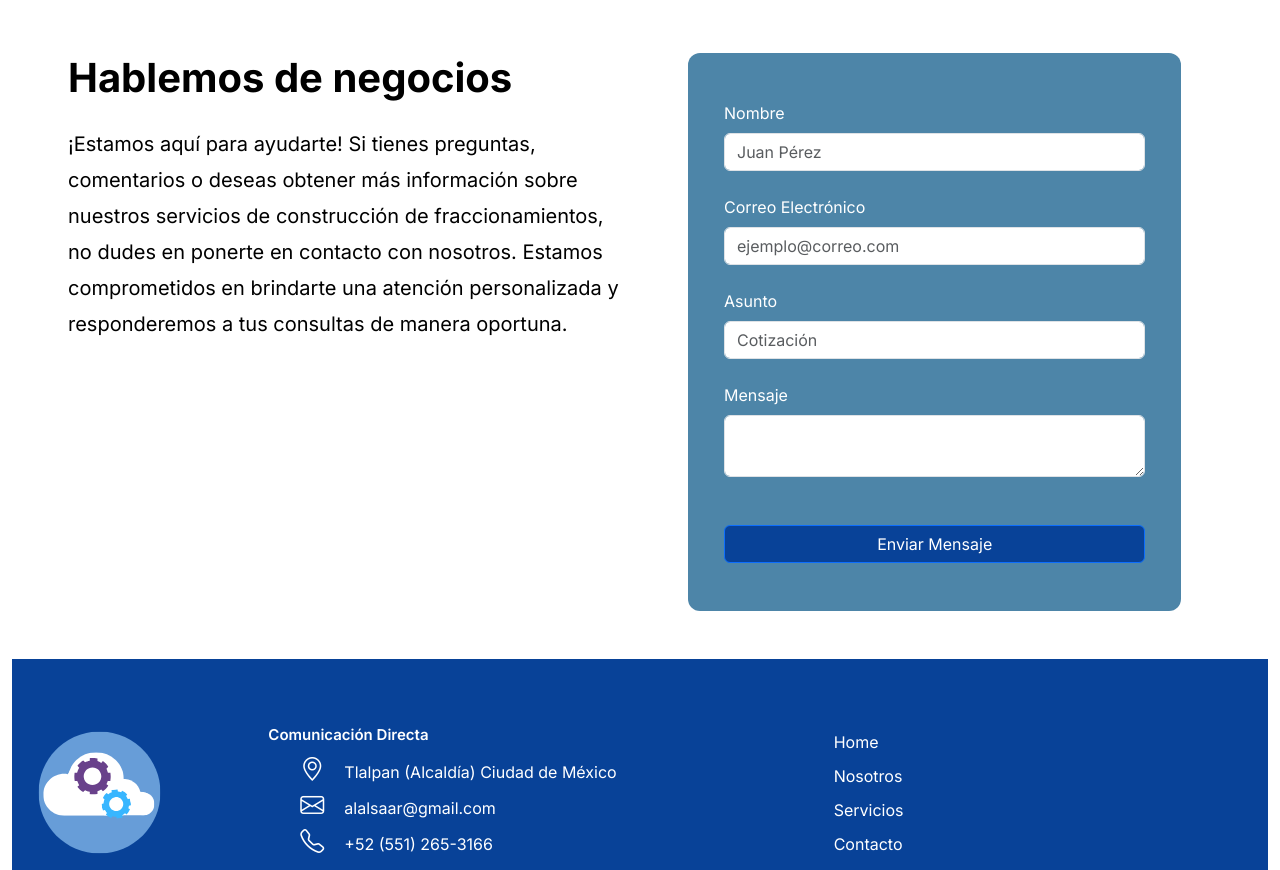
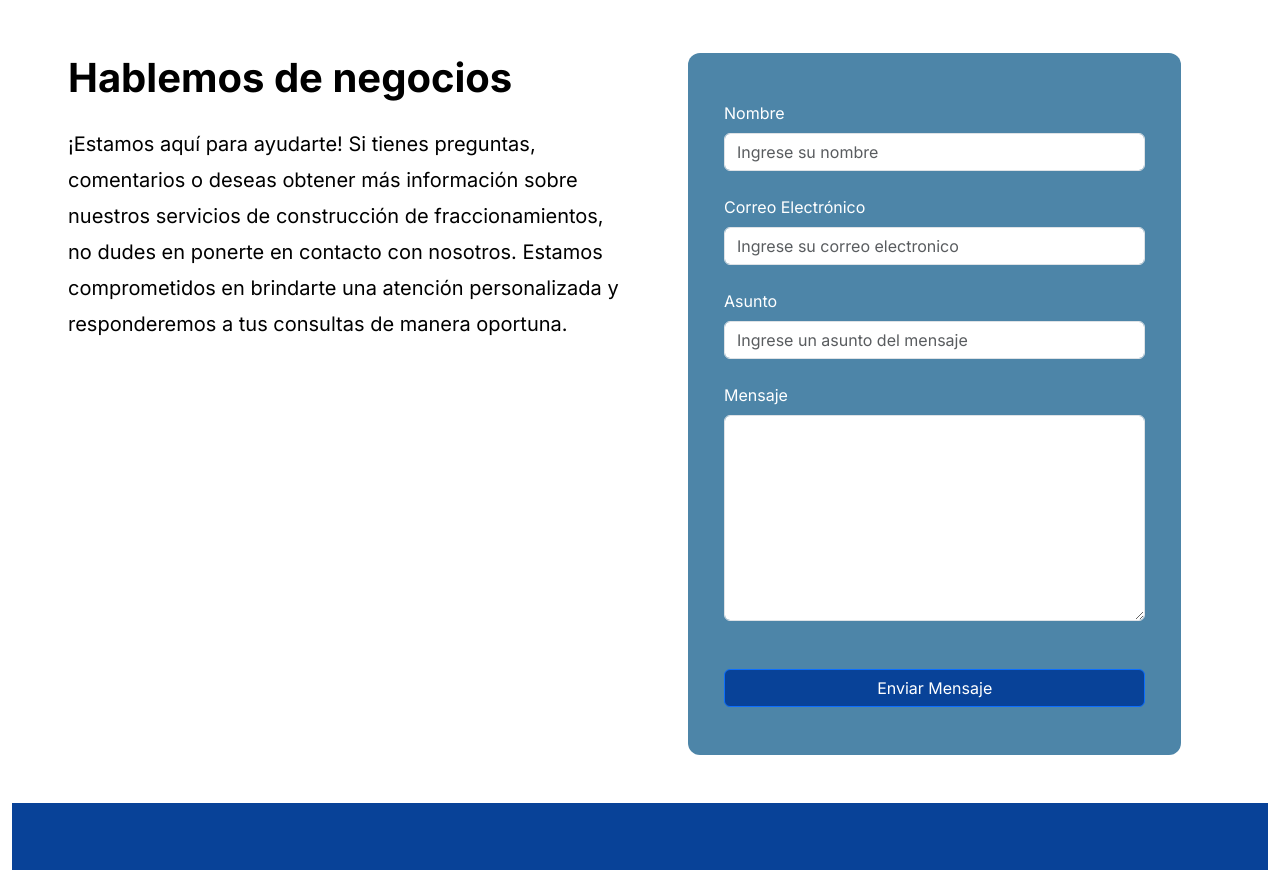
Before and after one commit to ashantys/web-kadiz, a Next.js app: page / in a window 1280 px wide. Shown: the part 3060-3930 px from the top of the page. Built offline with nearby package versions, Linux system fonts and the light colour scheme.

Commit message:
fix(email):se arreglo el funcionamiento del formulario

```diff
--- a/app/api/send-email/route.js
+++ /dev/null
@@ -1,41 +0,0 @@
-import nodemailer from 'nodemailer';
-import express from 'express';
-
-const app = express();
-app.use(express.json());
-
-app.post('/send-email', async (req, res) => {
-  try {
-    const { from, to, subject, text } = req.body;
-
-    // Configura el transporte de correo (en este caso, utilizando Gmail)
-    const transporter = nodemailer.createTransport({
-      service: 'Gmail',
-      auth: {
-        user: 'kadiz.contacta@gmail.com', // Reemplaza con tu dirección de correo electrónico de Gmail
-        pass: 'kadiz9080100', // Reemplaza con tu contraseña de Gmail
-      },
-    });
-
-    // Configura el correo electrónico
-    const mailOptions = {
-      from,
-      to,
-      subject,
-      text,
-    };
-
-    // Envía el correo electrónico
-    const info = await transporter.sendMail(mailOptions);
-
-    console.log('Correo enviado:', info.response);
-    res.status(200).json({ message: 'Correo enviado con éxito' });
-  } catch (error) {
-    console.error('Error al enviar el correo:', error);
-    res.status(500).json({ error: 'Error al enviar el correo' });
-  }
-});
-
-app.listen(3001, () => {
-  console.log('Servidor en ejecución en el puerto 3001');
-});
--- a/app/layout.jsx
+++ b/app/layout.jsx
@@ -2,7 +2,7 @@
 import './globals.css'
 import 'bootstrap/dist/css/bootstrap.min.css';
 import Head from 'next/head';
-import Navbar from '@/components/Navbar';
+import Navbar from '../components/Navbar';
 
 const inter = Inter({ subsets: ['latin'] })
 
--- a/components/Contacto.jsx
+++ b/components/Contacto.jsx
@@ -1,41 +1,41 @@
 'use client'
-import React, { useState } from 'react';
-import axios from 'axios';
+import React, { useEffect, useState } from 'react';
+import emailjs from '@emailjs/browser';
 
 const Contacto = () => {
-  const [formData, setFormData] = useState({
-    inputNombre: '',
-    inputEmail: '',
-    inputAsunto: '',
-    inputMensaje: '',
-  });
 
-  const handleInputChange = (e) => {
-    const { name, value } = e.target;
-    setFormData({
-      ...formData,
-      [name]: value,
-    });
-  };
+  const [name,setName] = useState('');
+  const [email,setEmail] = useState('');
+  const [subject, setSubject] = useState('');
+  const [message, setMessage] = useState('');
 
-  const handleSubmit = async (e) => {
+  const handleSubmit = (e) => {
     e.preventDefault();
 
-    const correo = {
-      from: formData.inputEmail,
-      to: 'kadiz.contacta@gmail.com',
-      subject: formData.inputAsunto,
-      text: formData.inputMensaje,
+    const serviceId = "service_np0lsuj";
+    const templateId = "template_ahpiyko";
+    const publicKey = "m9-83wldiyd1Y_SQb";
+
+    const templateParams = {
+      from_name: name,
+      from_email: email,
+      from_subject: subject,
+      to_name: 'Kadiz',
+      message: message,
     };
 
-    try {
-      const response = await axios.post('/api/send-email/route', correo);
-      console.log('Correo enviado con éxito', response.data);
-    } catch (error) {
-      console.error('Error al enviar el correo', error);
-    }
-  };
-
+    emailjs.send(serviceId, templateId, templateParams, publicKey)
+      .then((response) => {
+        console.log("Correo enviado con exito", response);
+        setName('');
+        setEmail('');
+        setSubject('');
+        setMessage('');
+      })
+      .catch((error) => {
+        console.error("Error mandando el email:", error);
+      });
+  }
   return (
     <div id="contacto" className="container-contacto m-5">
       <div className="row">
@@ -48,57 +48,50 @@
         <div className="col-lg-5 ms-lg-5 mt-sm-5 background-form">
           <form onSubmit={handleSubmit}>
             <div className="m-4 mt-5">
-              <label htmlFor="inputNombre" className="form-label">
+              <label className="form-label">
                 Nombre
               </label>
               <input
                 type="text"
                 className="form-control"
-                id="inputNombre"
-                placeholder="Juan Pérez"
-                name="inputNombre"
-                value={formData.inputNombre}
-                onChange={handleInputChange}
+                placeholder="Ingrese su nombre"
+                value={name}
+                onChange={(e) => setName(e.target.value)}
               />
             </div>
             <div className="m-4">
-              <label htmlFor="inputEmail" className="form-label">
+              <label className="form-label">
                 Correo Electrónico
               </label>
               <input
                 type="email"
                 className="form-control"
-                id="inputEmail"
-                placeholder="ejemplo@correo.com"
-                name="inputEmail"
-                value={formData.inputEmail}
-                onChange={handleInputChange}
+                placeholder="Ingrese su correo electronico"
+                value={email}
+                onChange={(e) => setEmail(e.target.value)}
               />
             </div>
             <div className="m-4">
-              <label htmlFor="inputAsunto" className="form-label">
+              <label className="form-label">
                 Asunto
               </label>
               <input
                 type="text"
                 className="form-control"
-                id="inputAsunto"
-                placeholder="Cotización"
-                name="inputAsunto"
-                value={formData.inputAsunto}
-                onChange={handleInputChange}
+                placeholder="Ingrese un asunto del mensaje"
+                value={subject}
+                onChange={(e) => setSubject(e.target.value)}
               />
             </div>
             <div className="m-4">
-              <label htmlFor="inputMensaje" className="form-label">
+              <label className="form-label">
                 Mensaje
               </label>
               <textarea
                 className="form-control"
-                id="inputMensaje"
-                name="inputMensaje"
-                value={formData.inputMensaje}
-                onChange={handleInputChange}
+                rows={8}
+                value={message}
+                onChange={(e) => setMessage(e.target.value)}
               ></textarea>
             </div>
             <div className="d-grid gap-2">
```
Also changed, not shown: app/page.jsx (+6 -6 lines), package.json (+11 -2 lines), 1 other file (tests, documents, lock files or other folders).
